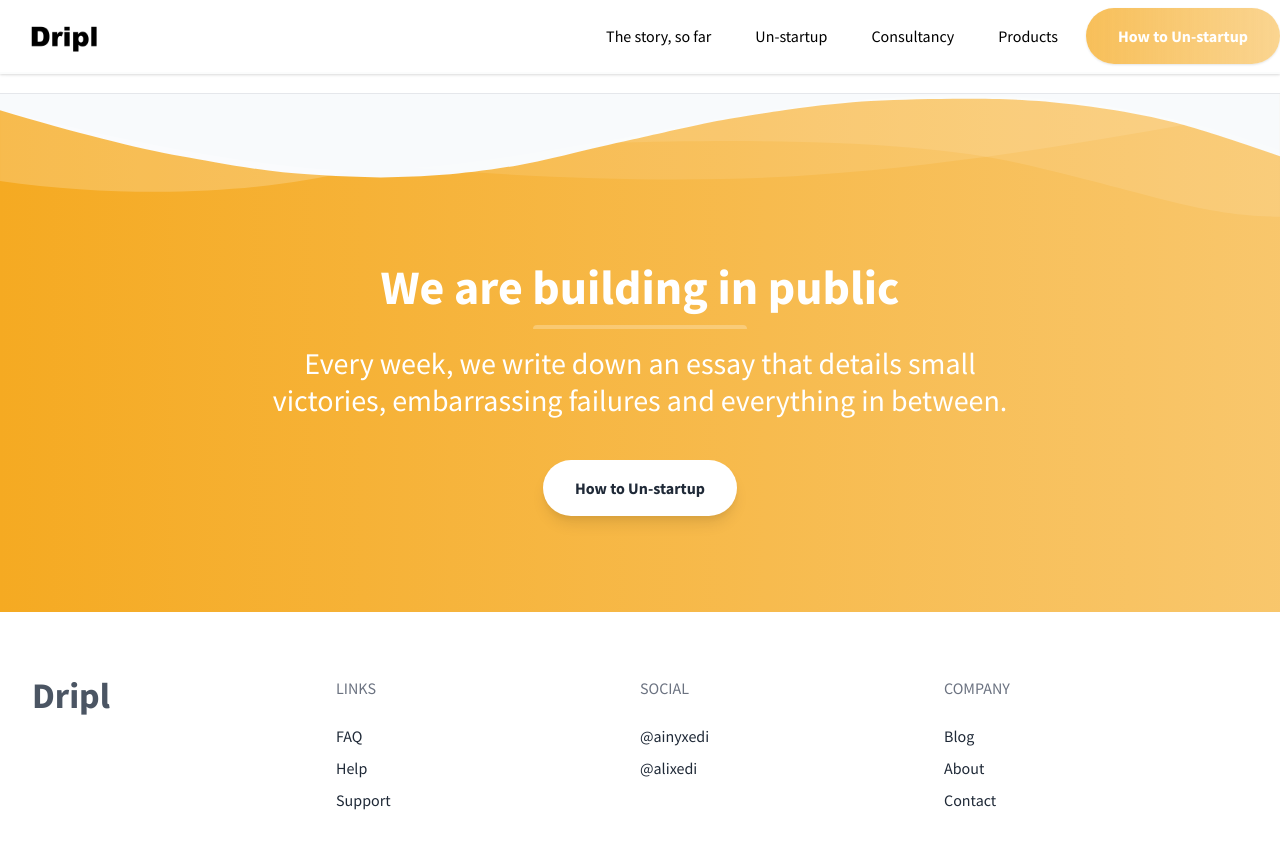
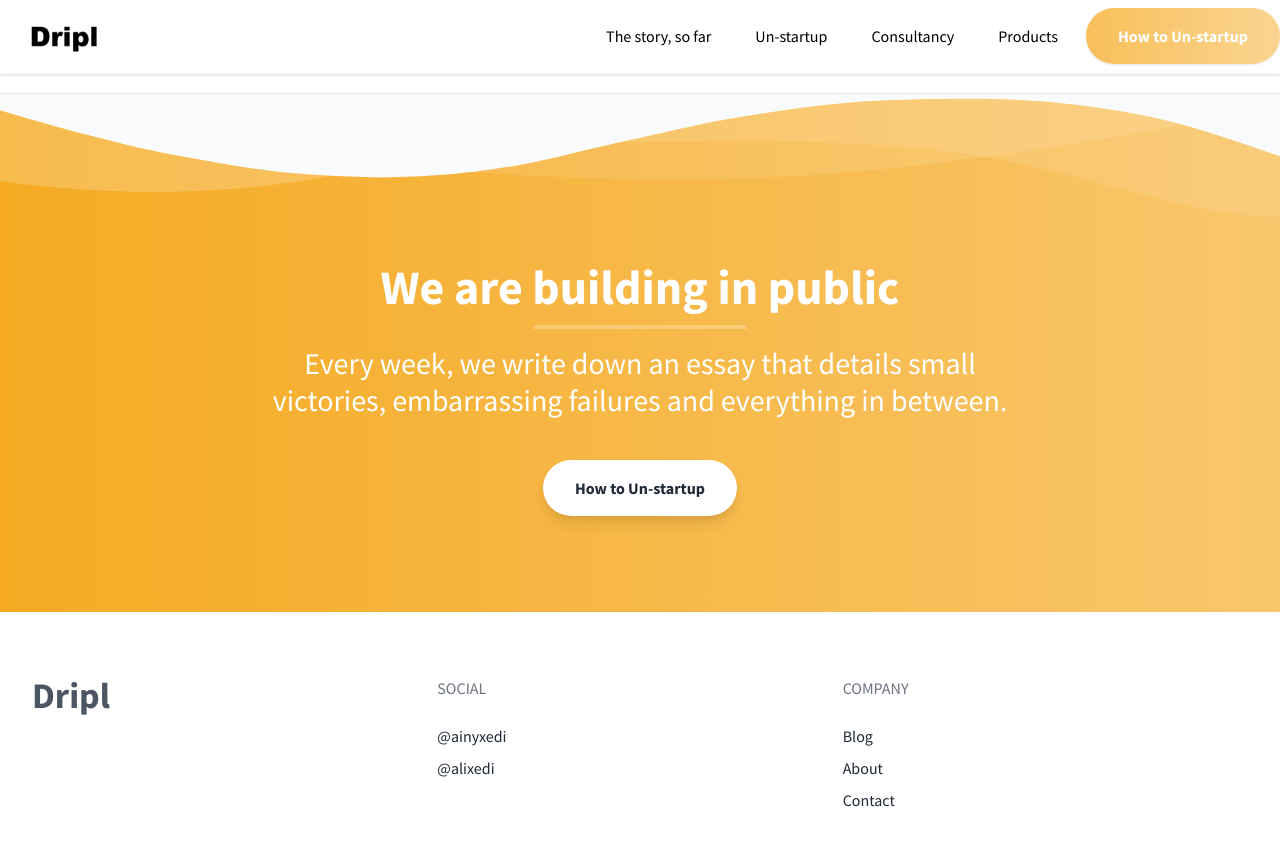
Before and after one commit to mcornford/land, a Jekyll site: the page built from index.md, in a window 1280 px wide and 900 px high, scrolled down 4484 px. Shown: the top 849 px of the window. Built offline with Jekyll 4.4.1, drawn with Linux system fonts in a browser that asks for light colours.

Commit message:
Update Pages “home”

```diff
--- a/index.md
+++ b/index.md
@@ -77,14 +77,6 @@ cta:
   action: How to Un-startup
   link: https://www.notion.so/dripluk/How-to-Unstartup-4f4ea12d2c8b4e97be3fce5667a08d17
 footer:
-  - title: Links
-    items:
-      - name: FAQ
-        link: /#faq
-      - name: Help
-        link: /#help
-      - name: Support
-        link: /#support
   - title: Social
     items:
       - name: "@ainyxedi"
```
